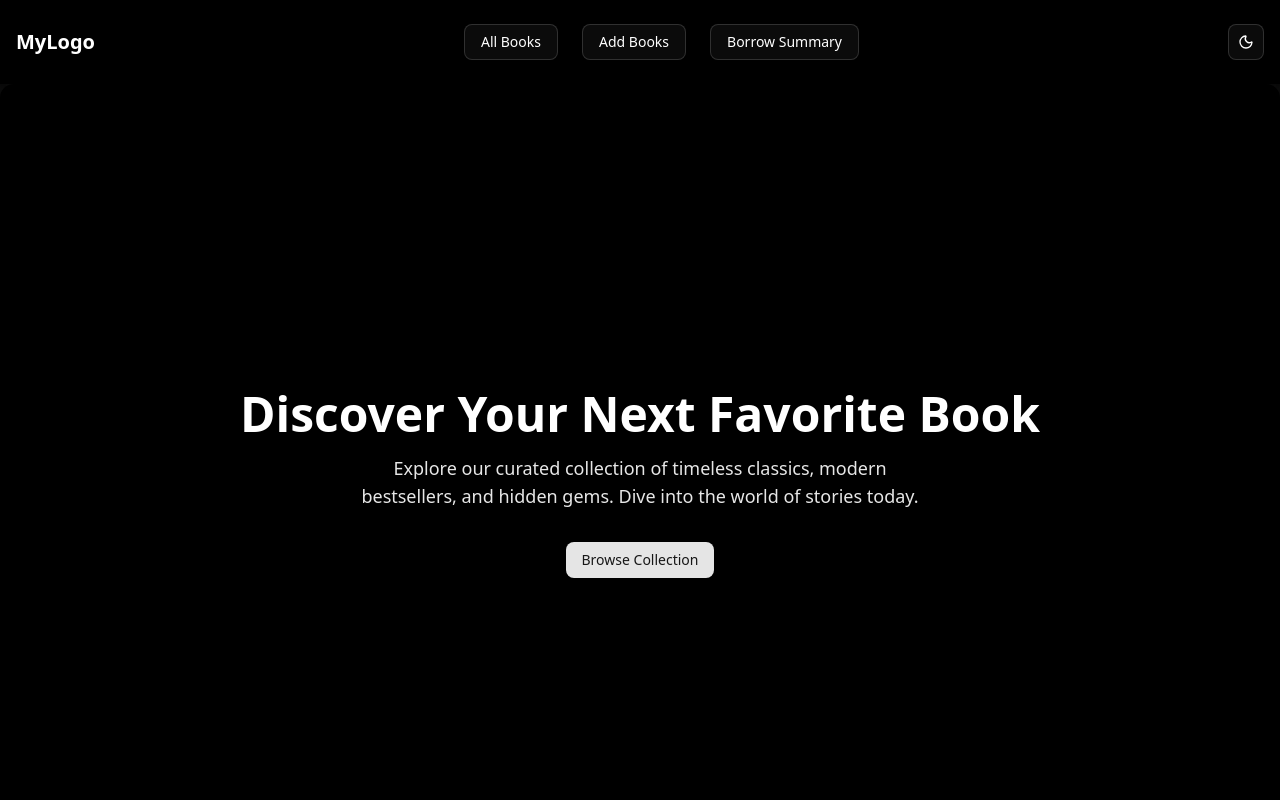
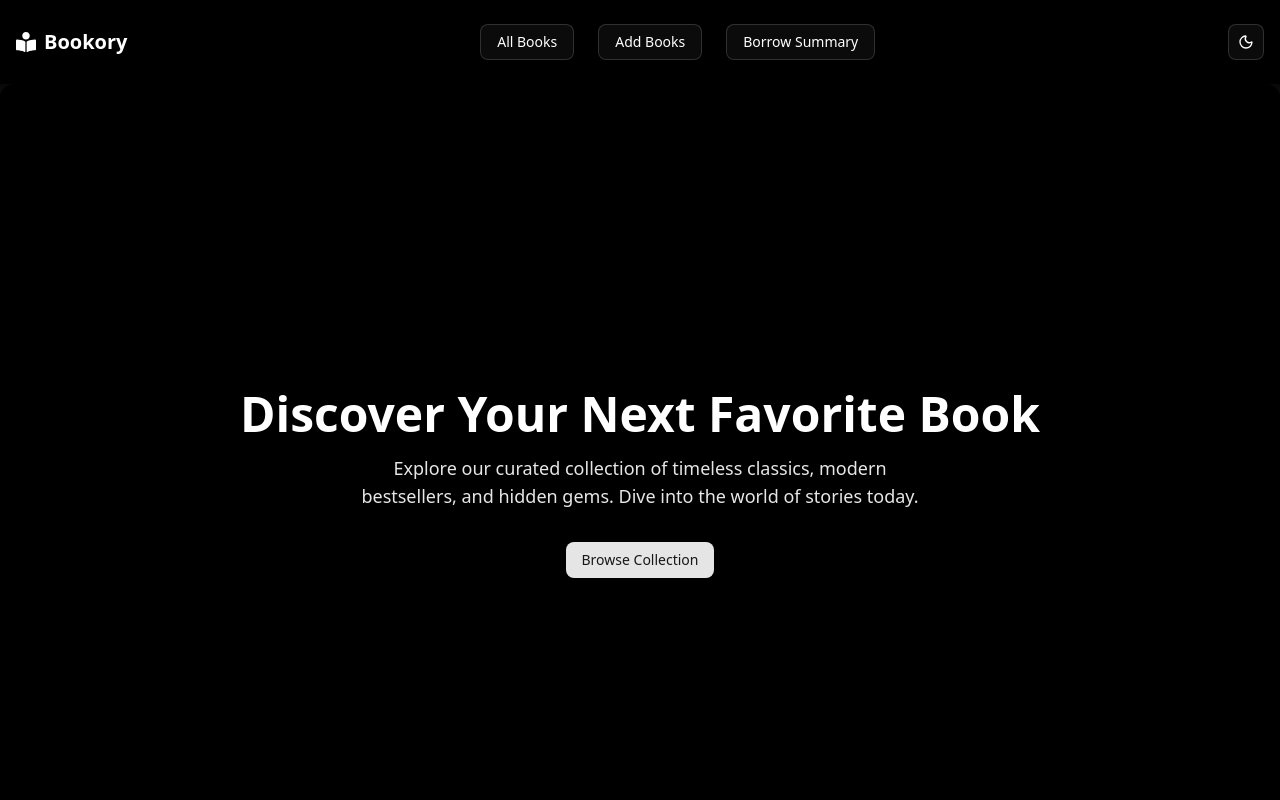
Before and after one commit to nazneenlipi/Minimal-Library-Management-System-react-redux, a React (Vite) app: page / in a window 1280 px wide. Shown: the top 800 px of the page. Built offline with nearby package versions, Linux system fonts and the light colour scheme.

Commit message:
logo add

```diff
--- a/src/components/Navbar.tsx
+++ b/src/components/Navbar.tsx
@@ -1,16 +1,20 @@
-
 import { Button } from "./ui/button";
 import { ModeToggle } from "./model-toggle";
 import { AddBook } from "@/pages/AddBook";
 import { Link } from "react-router";
+import { FaBookReader } from "react-icons/fa";
 
 export default function Navbar() {
   return (
     <nav className="bg-white text-black dark:bg-black dark:text-white px-4 py-6 shadow">
       <div className="max-w-7xl mx-auto flex items-center justify-between">
         <div className="text-xl font-bold">
-          <Link to="/">MyLogo</Link>
+          <Link to="/" className="flex items-center gap-2">
+            <FaBookReader />
+            <span>Bookory</span>
+          </Link>
         </div>
+
         <ul className="hidden md:flex gap-6 text-sm font-medium">
           <li>
             <Link to="/books">
```
